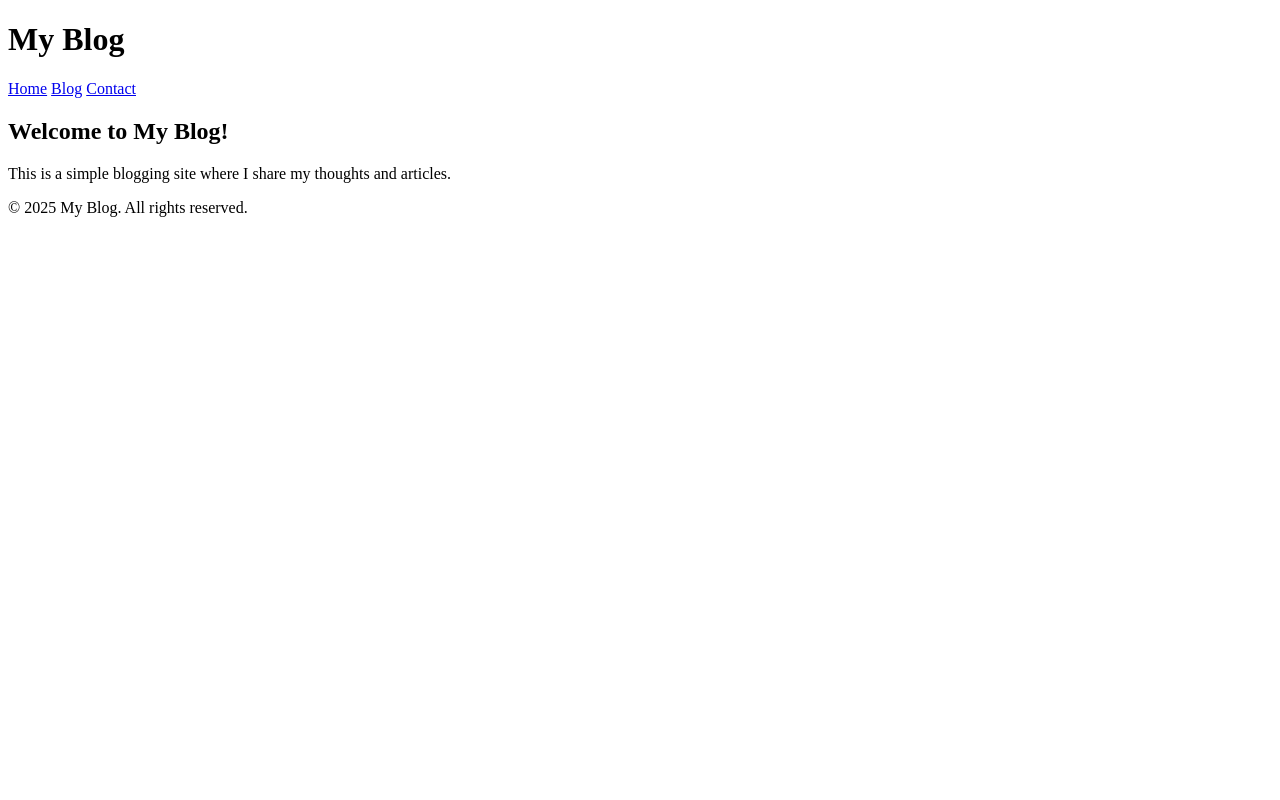
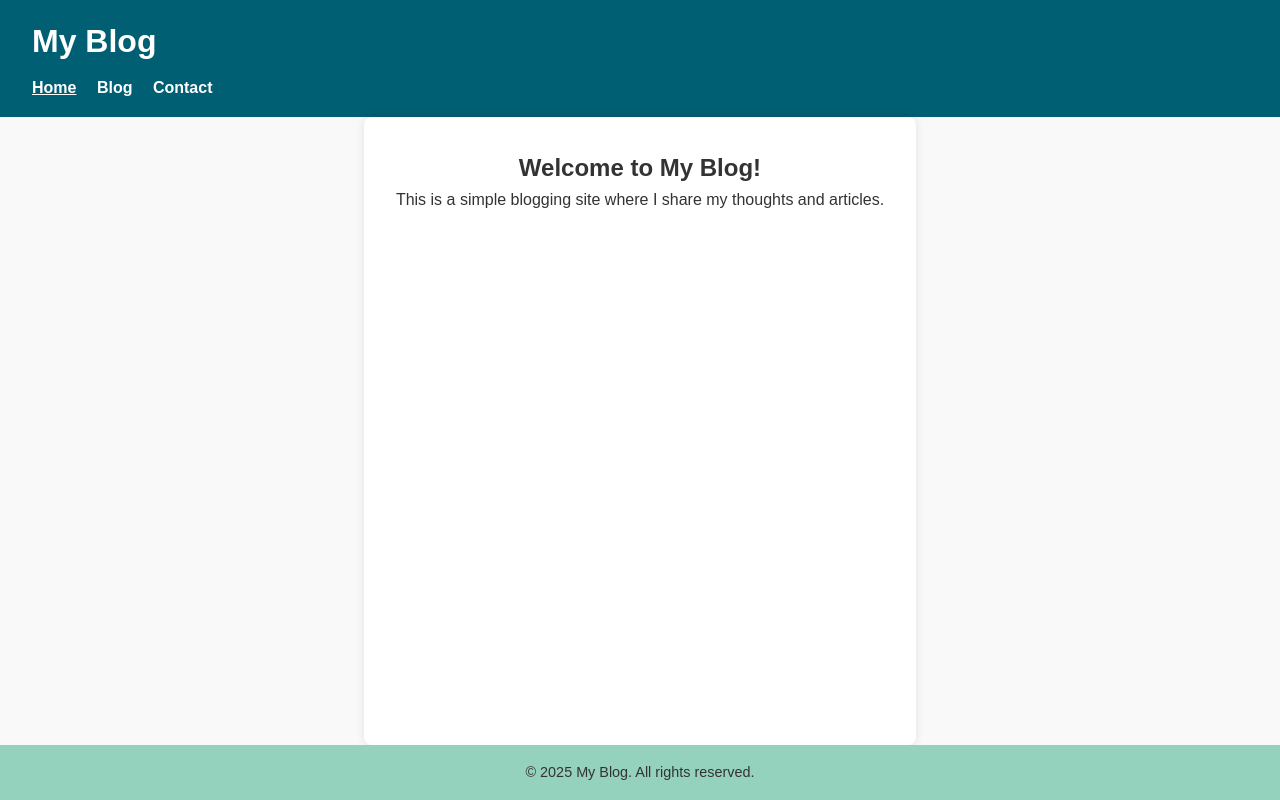
Before and after one commit to muqadas-m/Blogging-Website, a website: page src/home.html in a window 1280 px wide. Drawn offline with Linux system fonts and the light colour scheme; files that its build step writes are made by us from their sources.

Commit message:
edited html and css file again

```diff
--- a/styles/home.css
+++ b/styles/home.css
@@ -1,30 +1,60 @@
-<!DOCTYPE html>
-<html lang="en">
-<head>
-  <meta charset="UTF-8" />
-  <meta name="viewport" content="width=device-width, initial-scale=1" />
-  <title>My Blog - Home</title>
-  <link rel="stylesheet" href="home.css" />
-</head>
-<body>
-  <header>
-    <h1>My Blog</h1>
-    <nav>
-      <a href="index.html" class="active">Home</a>
-      <a href="blog.html">Blog</a>
-      <a href="contact.html">Contact</a>
-    </nav>
-  </header>
+/* Reset */
+* {
+    margin: 0;
+    padding: 0;
+    box-sizing: border-box;
+  }
 
-  <main>
-    <section class="intro">
-      <h2>Welcome to My Blog!</h2>
-      <p>This is a simple blogging site where I share my thoughts and articles.</p>
-    </section>
-  </main>
+  body {
+    font-family: Arial, sans-serif;
+    line-height: 1.6;
+    background: #f9f9f9;
+    color: #333;
+    min-height: 100vh;
+    display: flex;
+    flex-direction: column;
+  }
 
-  <footer>
-    <p>&copy; 2025 My Blog. All rights reserved.</p>
-  </footer>
-</body>
-</html>
+  header {
+    background-color: #005f73;
+    color: white;
+    padding: 1rem 2rem;
+  }
+
+  header h1 {
+    margin-bottom: 0.5rem;
+  }
+
+  nav a {
+    color: white;
+    margin-right: 1rem;
+    text-decoration: none;
+    font-weight: bold;
+  }
+
+  nav a.active,
+  nav a:hover {
+    text-decoration: underline;
+  }
+
+  main {
+    flex: 1;
+    padding: 2rem;
+    max-width: 800px;
+    margin: 0 auto;
+    background: white;
+    border-radius: 8px;
+    box-shadow: 0 0 10px rgba(0, 0, 0, 0.1);
+  }
+
+  .intro {
+    text-align: center;
+  }
+
+  footer {
+    text-align: center;
+    padding: 1rem;
+    background: #94d2bd;
+    margin-top: auto;
+    font-size: 0.9rem;
+  }
```
